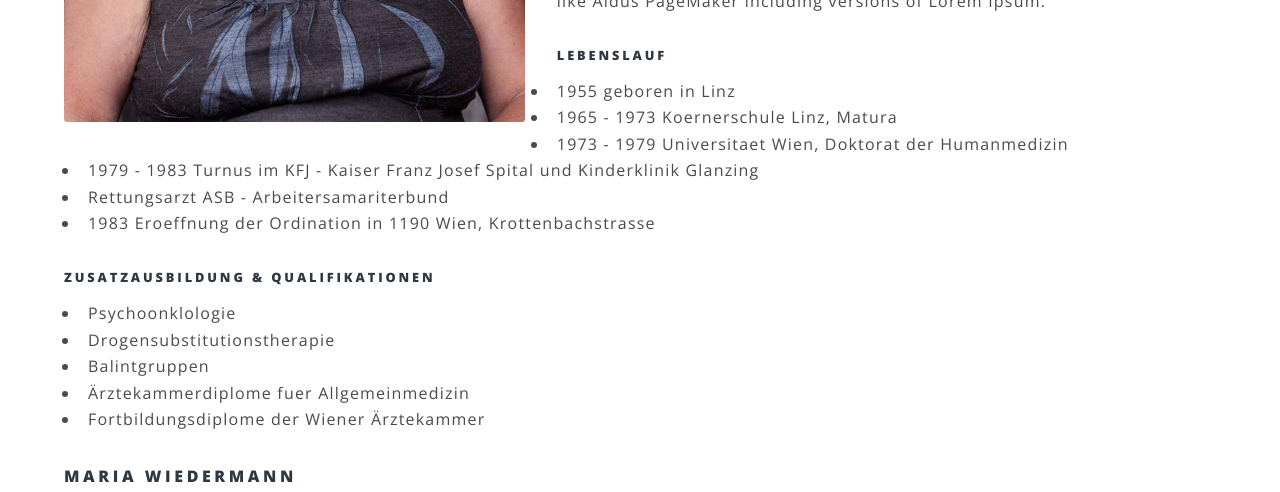
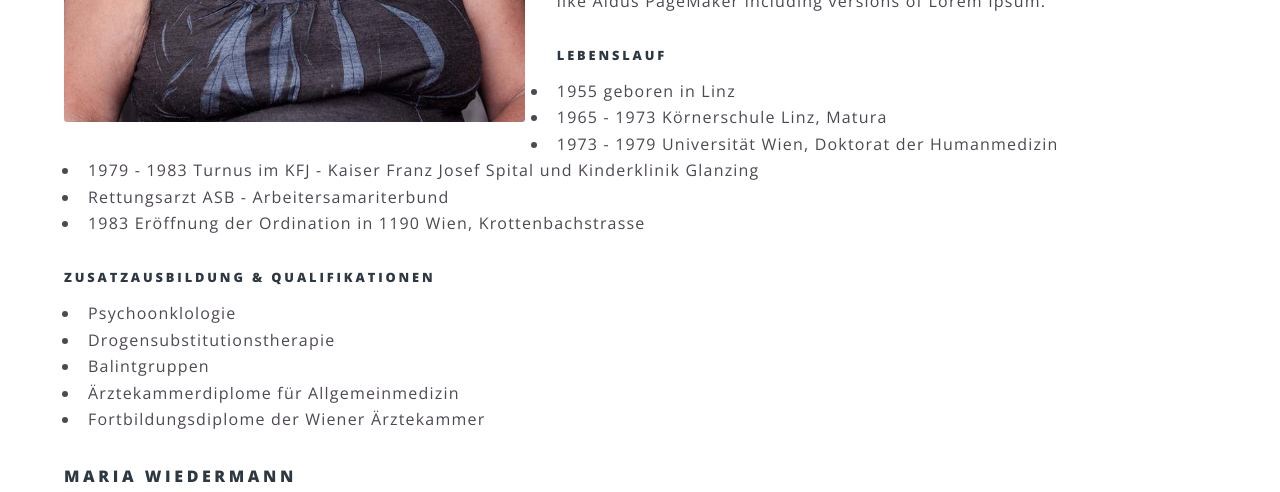
Before and after one commit to patrickfav/website-dr-sel, a Jekyll site: the page built from page_team.html, in a window 1280 px wide and 900 px high, scrolled down 800 px. Shown: the part 154-646 px from the top of the window. Built offline with Jekyll 4.4.1, drawn with Linux system fonts in a browser that asks for light colours.

Commit message:
Fix some typos and rel links

```diff
--- a/_includes/footer.html
+++ b/_includes/footer.html
@@ -21,7 +21,7 @@
     {% endif %}
     {{ thisyear }}
     {% if site.owner %}{{ site.owner }}{% else %}{{ site.title }}{% endif %}</li>
-    <li><a href="{{ "/datenschutz" | prepend: site.baseurl | prepend: site.url }}" >Datenschutzerklärung</a></li>
-    <li><a href="{{ "/impressum" | prepend: site.baseurl | prepend: site.url }}" >Impressum</a></li>
+    <li><a href="{{ "/datenschutz" | prepend: site.baseurl }}" >Datenschutzerklärung</a></li>
+    <li><a href="{{ "/impressum" | prepend: site.baseurl }}" >Impressum</a></li>
   </ul>
 </footer>
--- a/_includes/head.html
+++ b/_includes/head.html
@@ -10,10 +10,10 @@
   <!--[if lte IE 9]><link rel="stylesheet" href="{{ "/css/ie9.css" | prepend: site.baseurl }}" /><![endif]-->
   <link rel="alternate" type="application/rss+xml" title="{{ site.title }}" href="{{ "/feed.xml" | prepend: site.baseurl | prepend: site.url }}">
 
-  <link rel="icon" type="image/png" sizes="192x192" href="{{ "/images/android-icon-192x192.png" | prepend: site.baseurl | prepend: site.url }}">
-  <link rel="icon" type="image/png" sizes="32x32" href="{{ "/images/favicon-32x32.png" | prepend: site.baseurl | prepend: site.url }}">
-  <link rel="icon" type="image/png" sizes="96x96" href="{{ "/images/favicon-96x96.png" | prepend: site.baseurl | prepend: site.url }}">
-  <link rel="icon" type="image/png" sizes="16x16" href="{{ "/images/favicon-16x16.png" | prepend: site.baseurl | prepend: site.url }}">
+  <link rel="icon" type="image/png" sizes="192x192" href="{{ "/images/android-icon-192x192.png" | prepend: site.baseurl }}">
+  <link rel="icon" type="image/png" sizes="32x32" href="{{ "/images/favicon-32x32.png" | prepend: site.baseurl }}">
+  <link rel="icon" type="image/png" sizes="96x96" href="{{ "/images/favicon-96x96.png" | prepend: site.baseurl }}">
+  <link rel="icon" type="image/png" sizes="16x16" href="{{ "/images/favicon-16x16.png" | prepend: site.baseurl }}">
 
   {% seo %}
 </head>
--- a/page_team.html
+++ b/page_team.html
@@ -34,11 +34,11 @@
 
 <ul>
     <li>1955 geboren in Linz</li>
-    <li>1965 - 1973 Koernerschule Linz, Matura</li>
-    <li>1973 - 1979 Universitaet Wien, Doktorat der Humanmedizin</li>
+    <li>1965 - 1973 Körnerschule Linz, Matura</li>
+    <li>1973 - 1979 Universität Wien, Doktorat der Humanmedizin</li>
     <li>1979 - 1983 Turnus im KFJ - Kaiser Franz Josef Spital und Kinderklinik Glanzing</li>
     <li>Rettungsarzt ASB - Arbeitersamariterbund</li>
-    <li>1983 Eroeffnung der Ordination in 1190 Wien, Krottenbachstrasse</li>
+    <li>1983 Eröffnung der Ordination in 1190 Wien, Krottenbachstrasse</li>
 </ul>
 
 <h5>Zusatzausbildung & Qualifikationen</h5>
@@ -47,7 +47,7 @@
     <li>Psychoonklologie</li>
     <li>Drogensubstitutionstherapie</li>
     <li>Balintgruppen</li>
-    <li>Ärztekammerdiplome fuer Allgemeinmedizin</li>
+    <li>Ärztekammerdiplome für Allgemeinmedizin</li>
     <li>Fortbildungsdiplome der Wiener Ärztekammer</li>
 </ul>
 
```
